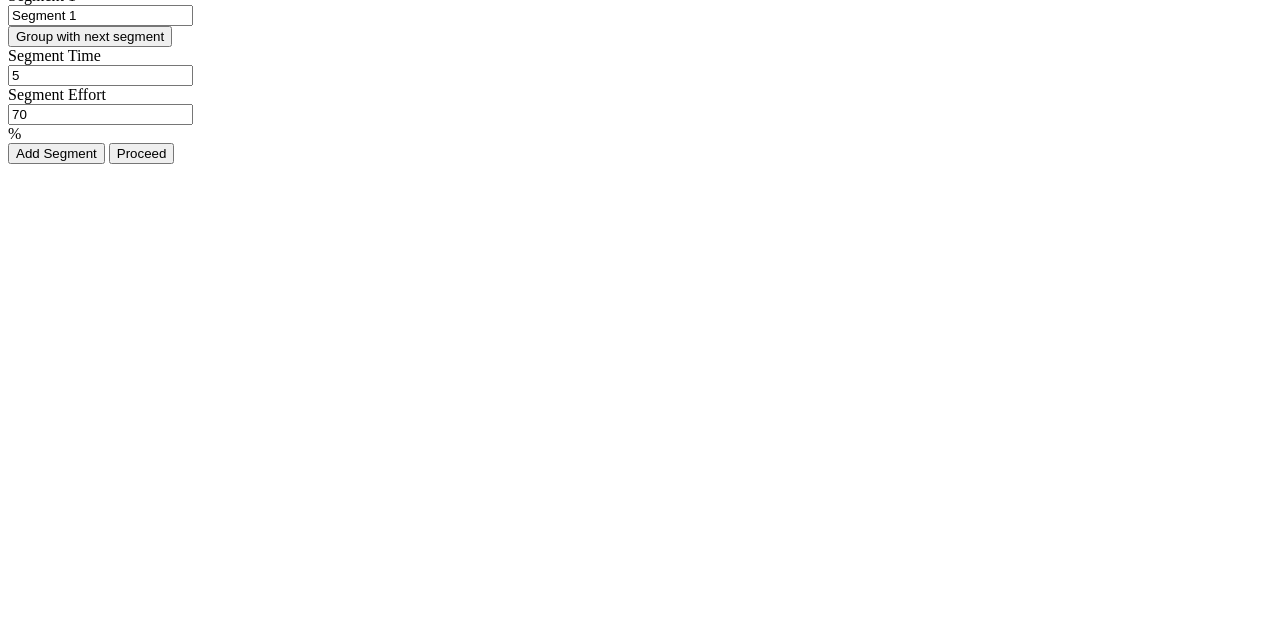
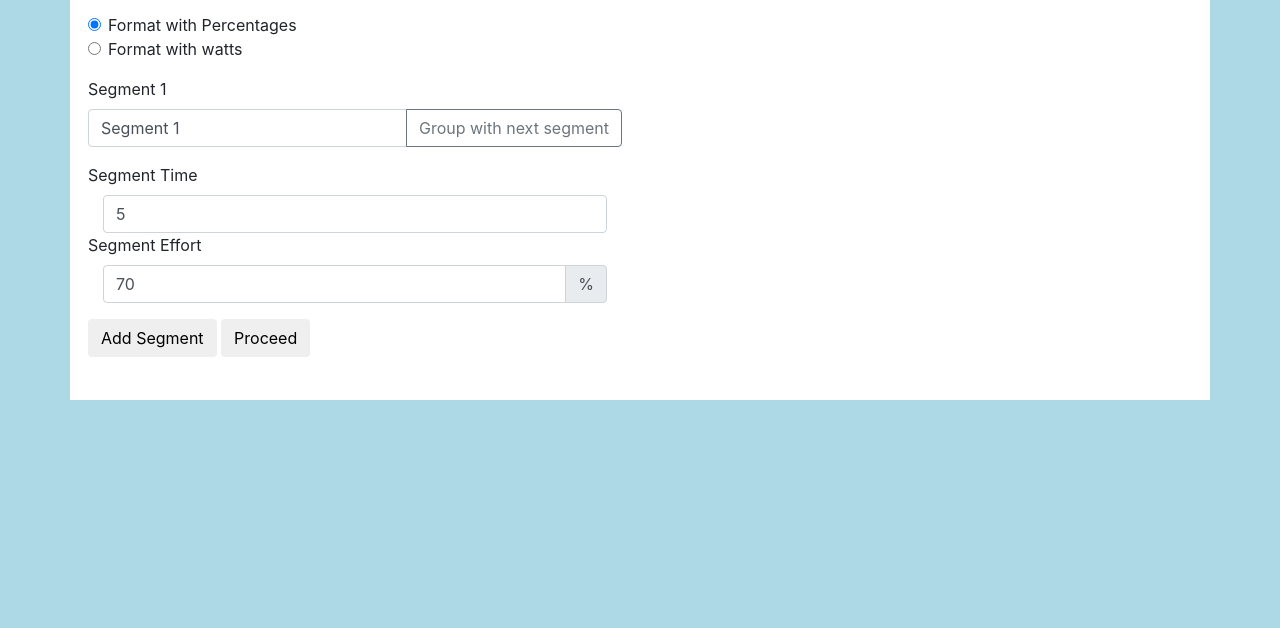
Before and after one commit to doylek/ERG-Creator, a plain HTML site: page index.html in a window 1280 px wide. Shown: the part 172-800 px from the top of the page. Drawn offline with Linux system fonts and the light colour scheme; the site is published under a folder, as on GitHub Pages, so addresses that start at the root find nothing.

Commit message:
changed to rel links in index.html

```diff
--- a/index.html
+++ b/index.html
@@ -7,8 +7,8 @@
     <title>ERG Workout Creator</title>
 
 
-    <link rel="stylesheet" href="/css/bootstrap.min.css">
-    <link rel="stylesheet" href="/css/styles.css">
+    <link rel="stylesheet" href="css/bootstrap.min.css">
+    <link rel="stylesheet" href="css/styles.css">
 
     <script src="js/jquery-3.3.1.min.js" charset="utf-8"></script>
 </head>
@@ -107,7 +107,7 @@
 
     </div>
 
-    <script src="/js/segment_creator.js" charset="utf-8"></script>
+    <script src="js/segment_creator.js" charset="utf-8"></script>
 
 </body>
 
```
